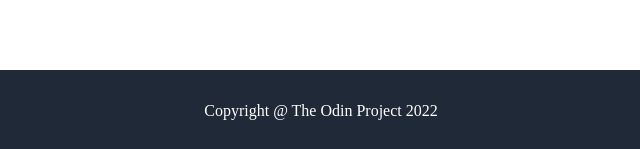
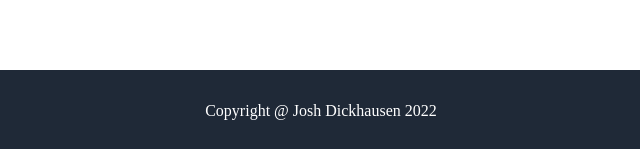
Before and after one commit to jdickhausen/CSS-Web, a plain HTML site: page index.html in a window 1280 px wide. Shown: the part 1496-1645 px from the top of the page, 319-959 px from the left. Drawn offline with Linux system fonts and the light colour scheme.

Commit message:
Add copyright

```diff
--- a/index.html
+++ b/index.html
@@ -64,7 +64,7 @@
             </div>
         </div>
         <footer>
-            Copyright @ The Odin Project 2022
+            Copyright @ Josh Dickhausen 2022
         </footer>
     </body>
 </html>
```
